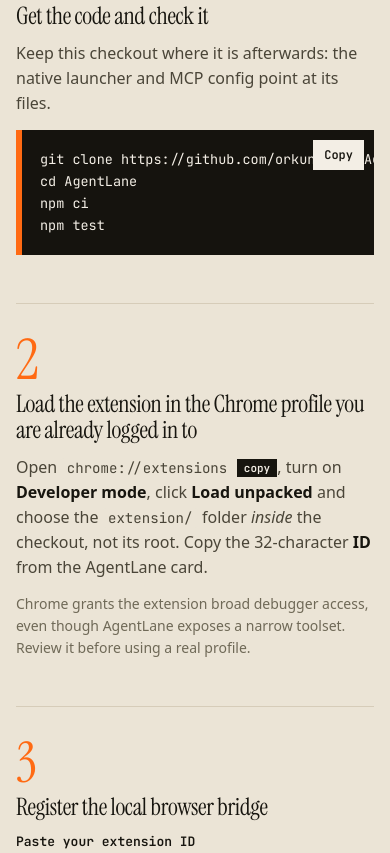
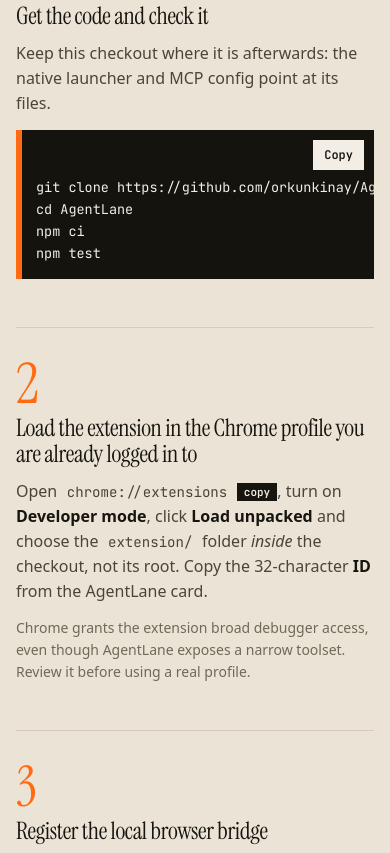
Before and after one commit to orkunkinay/AgentLane, a browser extension: page index.html in a window 390 px wide. Shown: the part 5840-6693 px from the top of the page. Drawn offline with Linux system fonts and the light colour scheme.

Commit message:
docs: link the website from the README and fix code copy button on mobile

```diff
--- a/assets/style.css
+++ b/assets/style.css
@@ -2118,3 +2118,9 @@ h2 .tag {
     max-height: 260px;
   }
 }
+
+@media (max-width: 640px) {
+  .code pre {
+    padding: 46px 14px 14px;
+  }
+}
```
Also changed, not shown: README.md.
